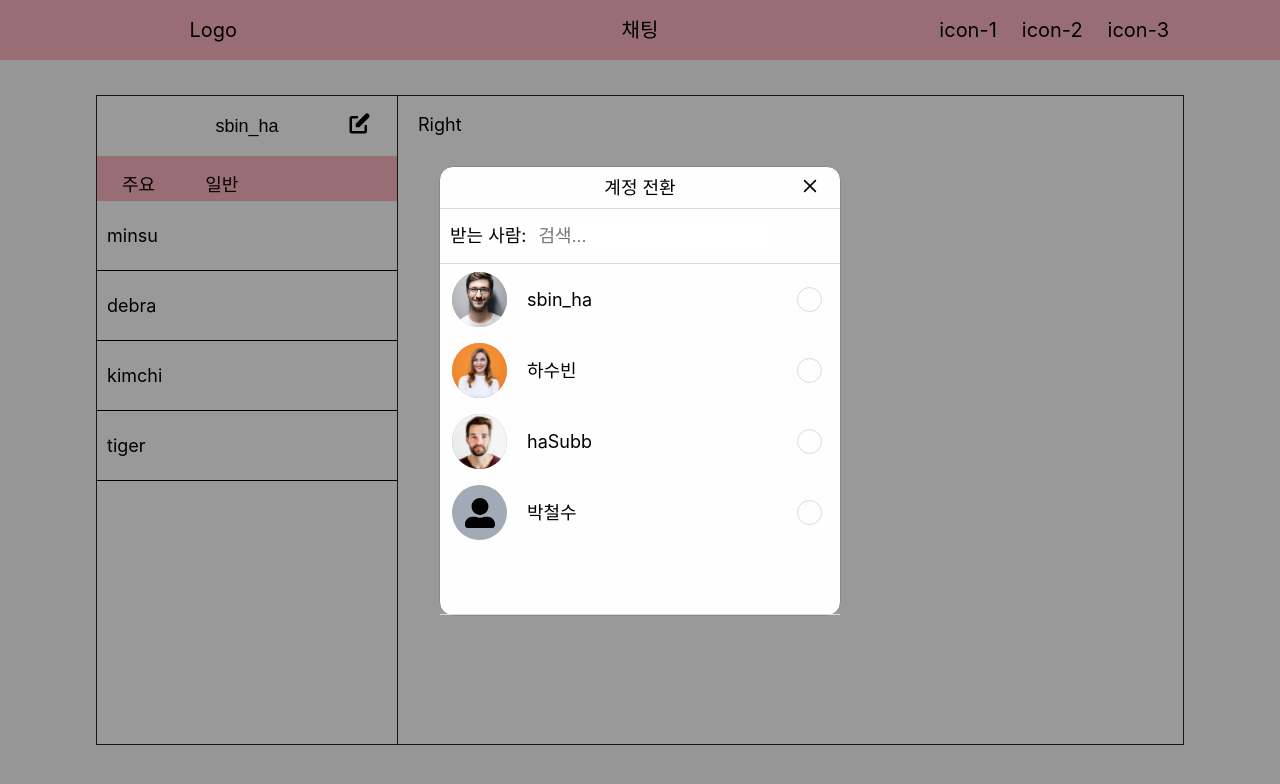
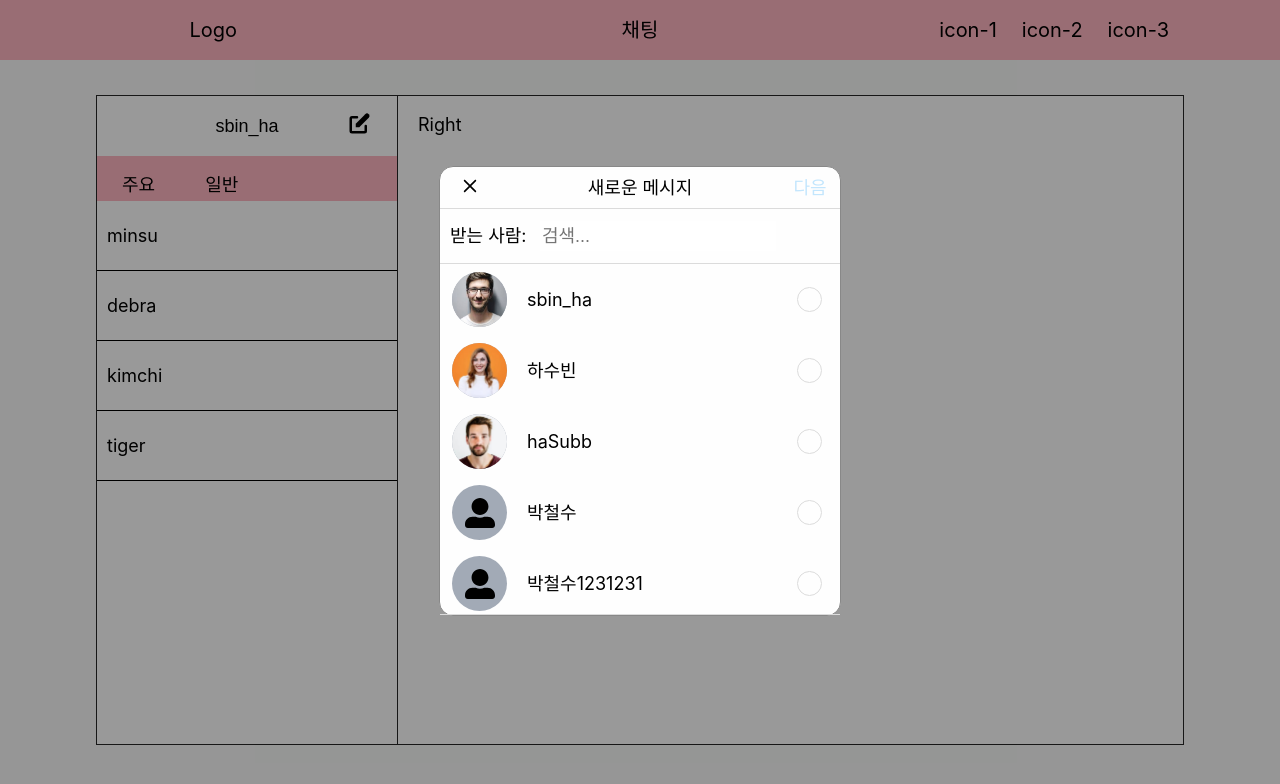
Before and after one commit to sbin0819/messenger, a React (Create React App) app in the folder client/: page / in a window 1280 px wide. Shown: the top 784 px of the page. Built offline with nearby package versions, Linux system fonts and the light colour scheme; what @apollo/link-ws would draw is missing.

Commit message:
feat: add Tag, style modal

```diff
--- a/client/src/common/ModalSearch.jsx
+++ b/client/src/common/ModalSearch.jsx
@@ -1,5 +1,6 @@
 import { useState, useEffect } from 'react';
 import Icon from './Icon';
+import Tag from './Tag';
 import styled from 'styled-components';
 import { CgClose, CgCheck } from 'react-icons/cg';
 
@@ -32,16 +33,22 @@ const Header = styled.div`
   justify-content: center;
   align-items: center;
   border-bottom: 1px solid #dbdbdb;
-  padding-left: 40px;
-  .title {
-    width: 320px;
-    font-size: 18px;
-    text-align: center;
-  }
+  text-align: center;
   .close {
-    width: 40px;
+    width: 60px;
     font-size: 20px;
     cursor: pointer;
+  }
+  .title {
+    width: 280px;
+    font-size: 18px;
+  }
+  .next {
+    width: 60px;
+    color: #c3e6fd;
+  }
+  .next-active {
+    color: #21a2f8;
   }
 `;
 
@@ -88,6 +95,7 @@ const StyledSearch = styled.div`
   display: flex;
   align-items: center;
   label {
+    flex: 0 0 100px;
     padding: 0 10px;
   }
   input {
@@ -95,6 +103,11 @@ const StyledSearch = styled.div`
     outline: 0;
     height: 30px;
     font-size: 18px;
+  }
+
+  .tag-list {
+    display: flex;
+    flex-wrap: wrap;
   }
 `;
 
@@ -109,13 +122,13 @@ const Modal = ({ data, setVisible }) => {
   const searchResults = !searchTerm
     ? data.others
     : data.others.filter((person) =>
-        person.nickname.toLowerCase().includes(searchTerm)
+        person.nickname.toLowerCase().includes(searchTerm),
       );
 
   const onClick = (data) => {
     data.checked ? (data.checked = false) : (data.checked = true);
     const clickedResults = searchResults.filter(
-      (list) => list.checked === true
+      (list) => list.checked === true,
     );
     setClickedList(clickedResults);
   };
@@ -131,21 +144,24 @@ const Modal = ({ data, setVisible }) => {
     <StyledModal>
       <ModalContent className="modal-content">
         <Header>
-          <div className="title">
-            <span>계정 전환</span>
-          </div>
           <div className="close" onClick={close}>
             <CgClose />
           </div>
+          <div className="title">
+            <span>새로운 메시지</span>
+          </div>
+          <div className="next">다음</div>
         </Header>
         <StyledSearch>
           <label>받는 사람:</label>
           <div>
-            <div className="clicked-friends">
+            <div className="tag-list">
               {clickedList.map((list, index) => (
-                <span className="tag" key={index}>
-                  {list.nickname}
-                </span>
+                <Tag
+                  tag={list.nickname}
+                  setState={setClickedList}
+                  key={index}
+                />
               ))}
             </div>
             <div>
--- /dev/null
+++ b/client/src/common/Tag.jsx
@@ -0,0 +1,32 @@
+import styled from 'styled-components';
+import { CgClose } from 'react-icons/cg';
+
+const StyledTag = styled.div`
+  flex: 0 1 auto;
+  padding: 6px;
+  margin-top: 5px;
+  margin-right: 10px;
+  border-radius: 5px;
+  background: #e0f1ff;
+  color: #21a2f8;
+  .close {
+    margin-left: 5px;
+    padding-left: 10px;
+  }
+`;
+
+const Tag = ({ tag, setState }) => {
+  const onClose = (tag) => {
+    setState((prev) => prev.filter((item) => item.nickname !== tag));
+  };
+  return (
+    <StyledTag className="middle">
+      <span>{tag}</span>
+      <span className="close pointer" onClick={() => onClose(tag)}>
+        <CgClose />
+      </span>
+    </StyledTag>
+  );
+};
+
+export default Tag;
--- a/client/src/data/fakeData.js
+++ b/client/src/data/fakeData.js
@@ -8,6 +8,7 @@ export const fakeProfile = {
     { nickname: '하수빈', img: '/img/profile2.jpeg', checked: false },
     { nickname: 'haSubb', img: '/img/profile3.jpeg', checked: false },
     { nickname: '박철수', img: null, checked: false },
+    { nickname: '박철수1231231', img: null, checked: false },
   ],
   img: '/image/profile2',
   phone: '000-0000-0000',
```
Also changed, not shown: 1 other file (tests, documents, lock files or other folders).
